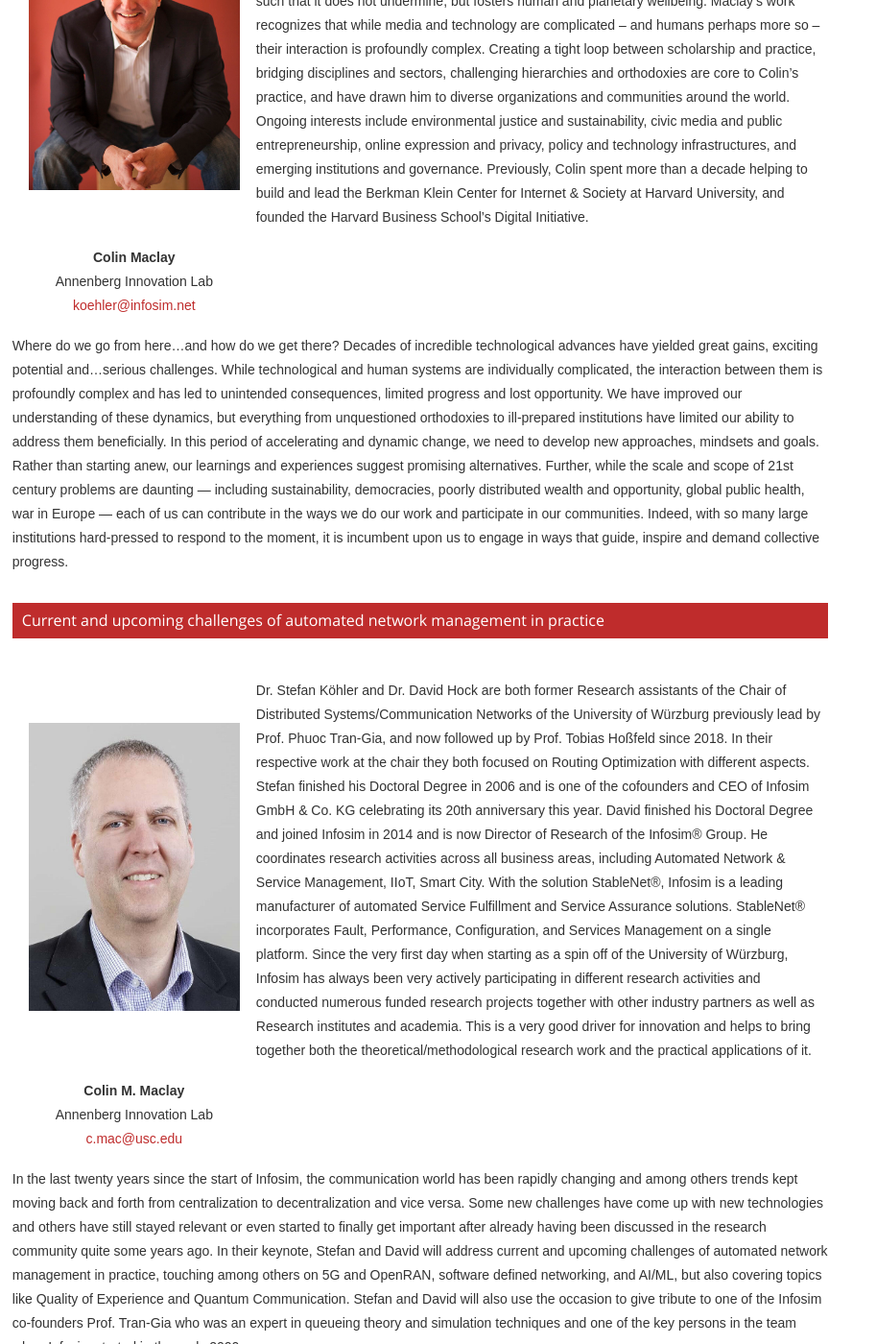
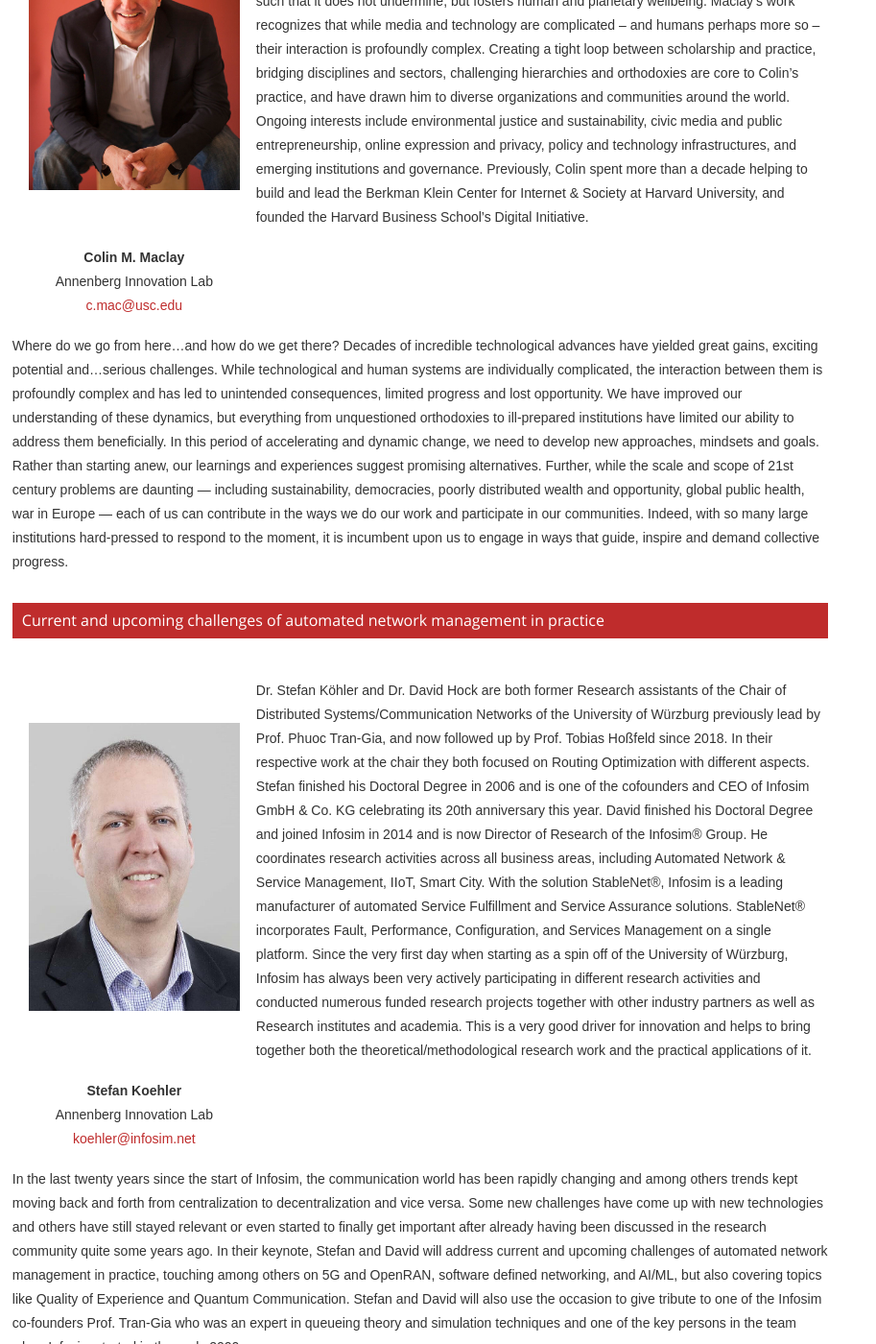
Before and after one commit to ohohlfeld/itc35, a Jekyll site: the page built from keynote.md, in a window 1280 px wide and 1400 px high, scrolled down 1558 px. Shown: the whole window at 96% size, without its empty margins (0-913 px from the left). Built offline with Jekyll 4.4.1, drawn with Linux system fonts in a browser that asks for light colours.

Commit message:
Update keynote.md

```diff
--- a/keynote.md
+++ b/keynote.md
@@ -90,9 +90,9 @@
     </tr>
     <tr>
         <td width="250" align="center">
-            <b>Colin M. Maclay</b><br>
+            <b>Stefan Koehler</b><br>
              Annenberg Innovation Lab<br>
-            <a href="mailto:c.mac@usc.edu">c.mac@usc.edu</a>
+            <a href="mailto:koehler@infosim.net">koehler@infosim.net</a>
         </td>
     </tr>
   </tbody>
```
Also changed, not shown: other parts of keynote.md (+2 -2 lines).
